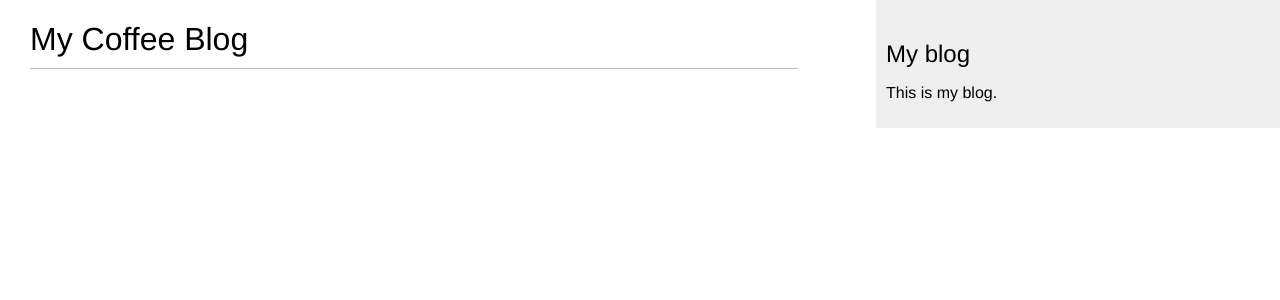
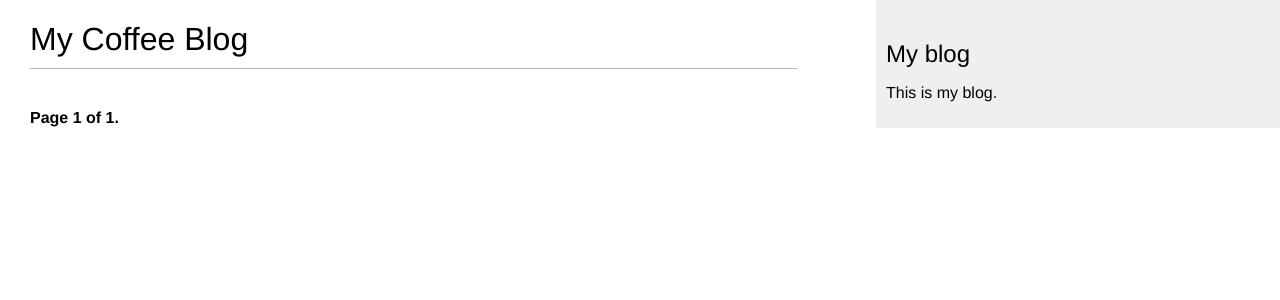
Before and after one commit to MaksimMarynau/coffee_shop, a Django app: page / in a window 1280 px wide. Shown: the top 300 px of the page. Run offline with Django 3.2, Linux system fonts and the light colour scheme; data that the repository does not hold is empty.

Commit message:
added pagination to site

```diff
--- /dev/null
+++ b/src/coffee_shop_project/coffee_shop_project/apps/coffee_board/templates/pagination.html
@@ -0,0 +1,13 @@
+<div class="pagination">
+    <span class="step-links">
+    {% if page.has_previous %}
+        <a href="?page={{page.previous_page_number}}">Previous</a>
+    {% endif %}
+        <span class="current">
+            Page {{ page.number }} of {{ page.paginator.num_pages }}.
+        </span>
+    {% if page.has_next %}
+        <a href="?page={{ page.next_page_number }}">Next</a>
+    {% endif %}
+    </span>
+</div>
--- a/src/coffee_shop_project/coffee_shop_project/apps/coffee_board/templates/products/product_list.html
+++ b/src/coffee_shop_project/coffee_shop_project/apps/coffee_board/templates/products/product_list.html
@@ -13,5 +13,5 @@
             <img src="{{ product.products_description.image.url }}" width=200px height=auto/>
         </ul>
     {% endfor %}
-
+    {% include "pagination.html" with page=page_obj %}
 {% endblock %}
--- a/src/coffee_shop_project/coffee_shop_project/apps/coffee_board/views.py
+++ b/src/coffee_shop_project/coffee_shop_project/apps/coffee_board/views.py
@@ -1,6 +1,7 @@
 from django.shortcuts import render, get_object_or_404, redirect
 from django.views.generic import ListView, DetailView
 from django.views.generic.base import View
+
 
 # Create your views here.
 from .models import Product, Comment
@@ -9,7 +10,7 @@ from .forms import CommentForm
 class ProductView(ListView):
     model = Product
     queryset = Product.objects.filter(status='published').order_by('-publish')
-    paginate_by = 3
+    paginate_by = 2
     template_name = 'products/product_list.html'
     context_object_name = 'my_products'
 
```
